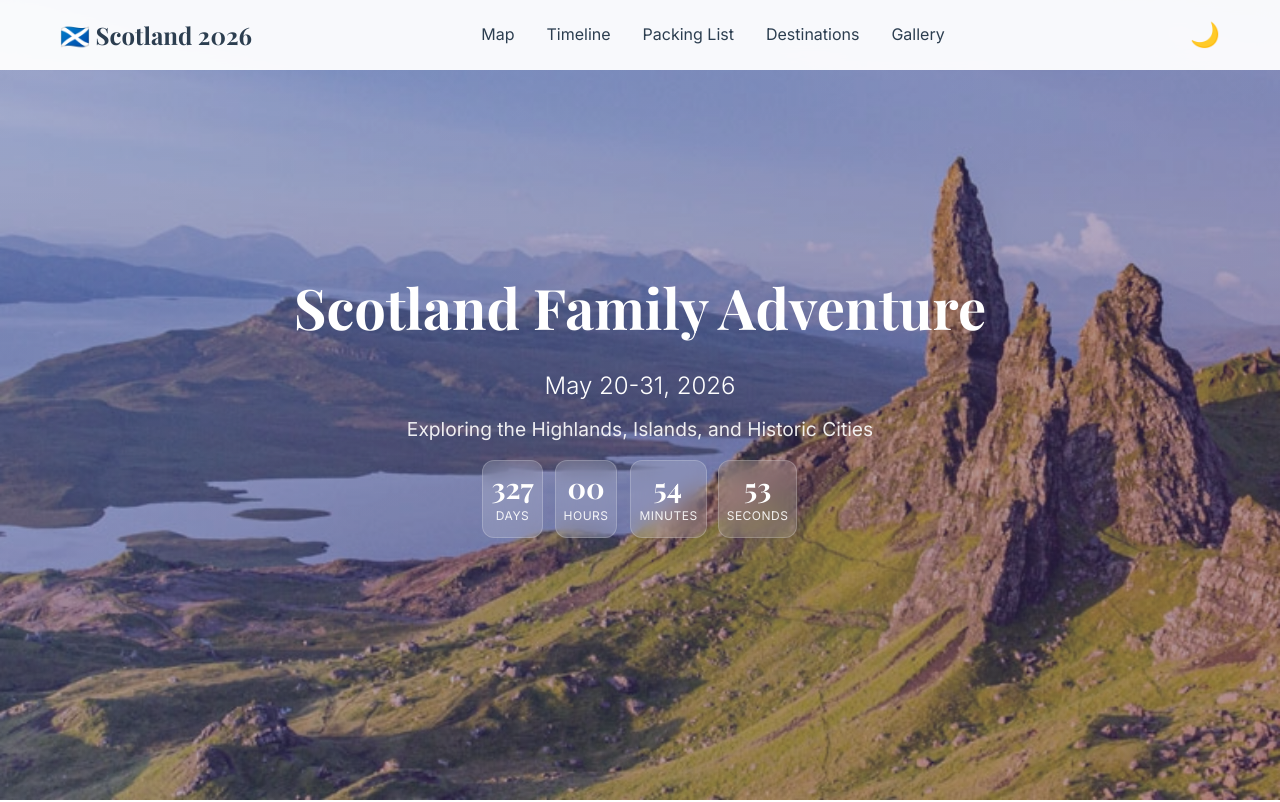
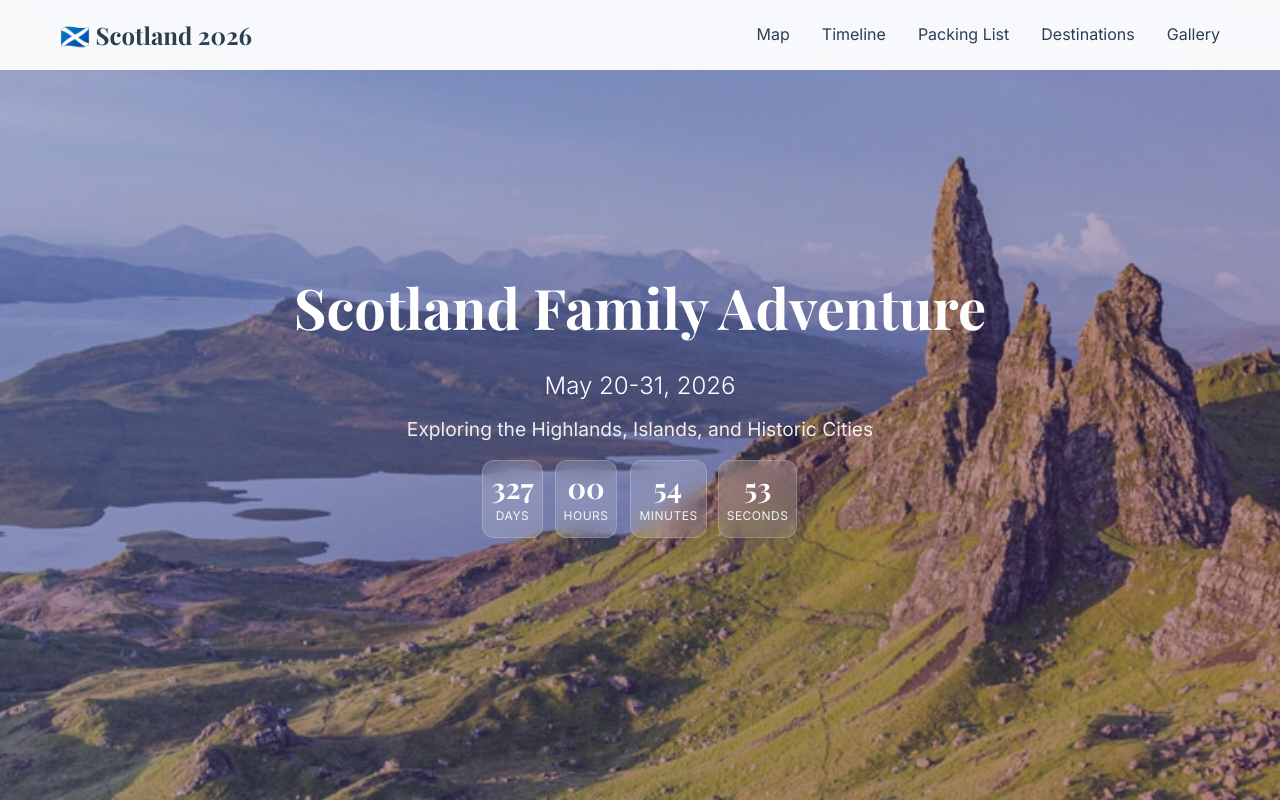
Before and after one commit to craigkoltes/scotland-2026, a plain HTML site: page index.html in a window 1280 px wide. Shown: the top 802 px of the page. Drawn offline with nearby package versions, Linux system fonts and the light colour scheme.

Commit message:
Automated update from push-to-github.bat

```diff
--- a/index.html
+++ b/index.html
@@ -51,9 +51,6 @@
                 <li><a href="#destinations">Destinations</a></li>
                 <li><a href="#gallery">Gallery</a></li>
             </ul>
-            <button id="theme-toggle" aria-label="Toggle light and dark mode" class="theme-toggle">
-                <span id="theme-icon">🌙</span>
-            </button>
         </div>
     </nav>
 
--- a/script.js
+++ b/script.js
@@ -44,13 +44,6 @@ document.addEventListener('DOMContentLoaded', function() {
         console.log('Hamburger menu initialized');
     } catch (error) {
         console.error('Error initializing hamburger menu:', error);
-    }
-
-    try {
-        initializeThemeToggle();
-        console.log('Theme toggle initialized');
-    } catch (error) {
-        console.error('Error initializing theme toggle:', error);
     }
 
     console.log('Website initialization complete');
@@ -667,35 +660,3 @@ function initializeHamburgerMenu() {
         });
     });
 }
-
-// Light/Dark Mode Toggle
-function initializeThemeToggle() {
-    const toggleBtn = document.getElementById('theme-toggle');
-    const themeIcon = document.getElementById('theme-icon');
-    const prefersDark = window.matchMedia('(prefers-color-scheme: dark)').matches;
-    const savedTheme = localStorage.getItem('theme');
-    const body = document.body;
-
-    function setTheme(dark) {
-        if (dark) {
-            body.classList.add('dark-mode');
-            themeIcon.textContent = '☀️';
-            localStorage.setItem('theme', 'dark');
-        } else {
-            body.classList.remove('dark-mode');
-            themeIcon.textContent = '🌙';
-            localStorage.setItem('theme', 'light');
-        }
-    }
-
-    // Set initial theme
-    if (savedTheme === 'dark' || (!savedTheme && prefersDark)) {
-        setTheme(true);
-    } else {
-        setTheme(false);
-    }
-
-    toggleBtn.addEventListener('click', () => {
-        setTheme(!body.classList.contains('dark-mode'));
-    });
-}
--- a/style.css
+++ b/style.css
@@ -738,16 +738,3 @@ footer {
 }
 
 /* No currency converter styles needed */
-
-.theme-toggle {
-    background: none;
-    border: none;
-    font-size: 1.5rem;
-    margin-left: 1rem;
-    cursor: pointer;
-    color: #2c3e50;
-    transition: color 0.3s;
-}
-body.dark-mode .theme-toggle {
-    color: #ffd700;
-}
```
